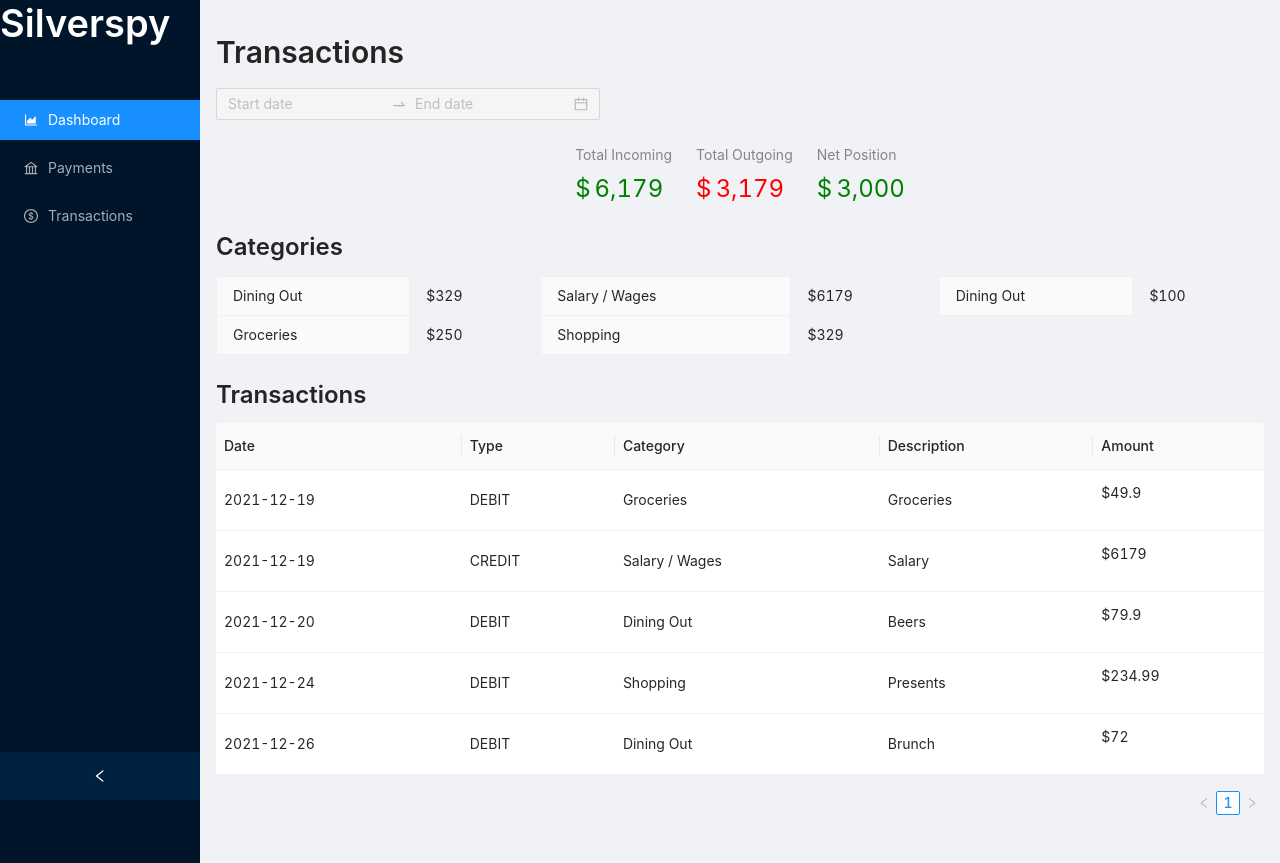
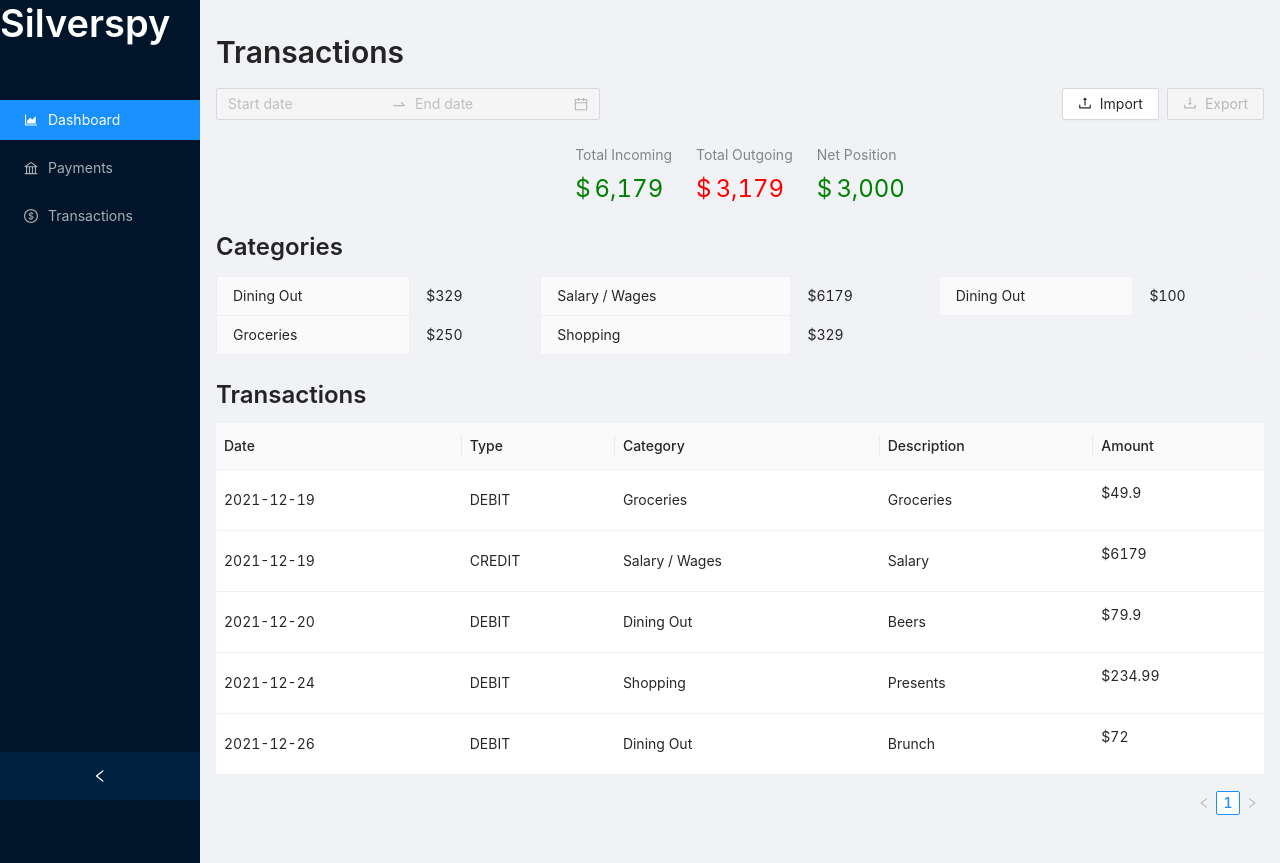
Before and after one commit to mttchpmn/silverspy-web, a Next.js app: page /transactions in a window 1280 px wide. Built offline with nearby package versions, Linux system fonts and the light colour scheme.

Commit message:
0009 Add import / export buttons

```diff
--- a/pages/transactions.tsx
+++ b/pages/transactions.tsx
@@ -1,6 +1,6 @@
 import {NextPage} from "next";
 import LayoutContainer from "../components/LayoutContainer";
-import {Col, DatePicker, Descriptions, Row, Space, Statistic, Typography} from "antd";
+import {Button, Col, DatePicker, Descriptions, Row, Space, Statistic, Typography} from "antd";
 import {TransactionsTable} from "../components/TransactionsTable";
 import useSwr from "swr";
 import axios from "axios";
@@ -8,6 +8,7 @@ import {useTransactions} from "../hooks/useTransactions";
 import {useState} from "react";
 import moment, {Moment} from "moment";
 import {CategoryTotal} from "../types/transaction-types";
+import {DownloadOutlined, UploadOutlined} from "@ant-design/icons";
 
 const {Title, Text} = Typography;
 const {RangePicker} = DatePicker;
@@ -35,8 +36,8 @@ const TransactionsPage: NextPage = () => {
 
             <Space direction={"vertical"} size={"large"} style={{width: "100%"}}>
 
-            {/* Transaction Date selection*/}
-            <div>
+                <Space style={{width: "100%", justifyContent: "space-between"}}>
+                {/* Transaction Date selection */}
                     <RangePicker disabled format={"ddd, MMM do"} onChange={(range, x) => {
                         const dates = Array.from(range!.values())
 
@@ -45,7 +46,13 @@ const TransactionsPage: NextPage = () => {
 
                         console.log({fromDate, toDate})
                     }}/>
-            </div>
+
+                    {/* Import / Export buttons */}
+                    <Space>
+                        <Button icon={<UploadOutlined/>}>Import</Button>
+                        <Button disabled icon={<DownloadOutlined/>}>Export</Button>
+                    </Space>
+                </Space>
 
                 {/* Transaction stats */}
                 <div>
```
Lines whose indentation alone changed are shown as unchanged.
